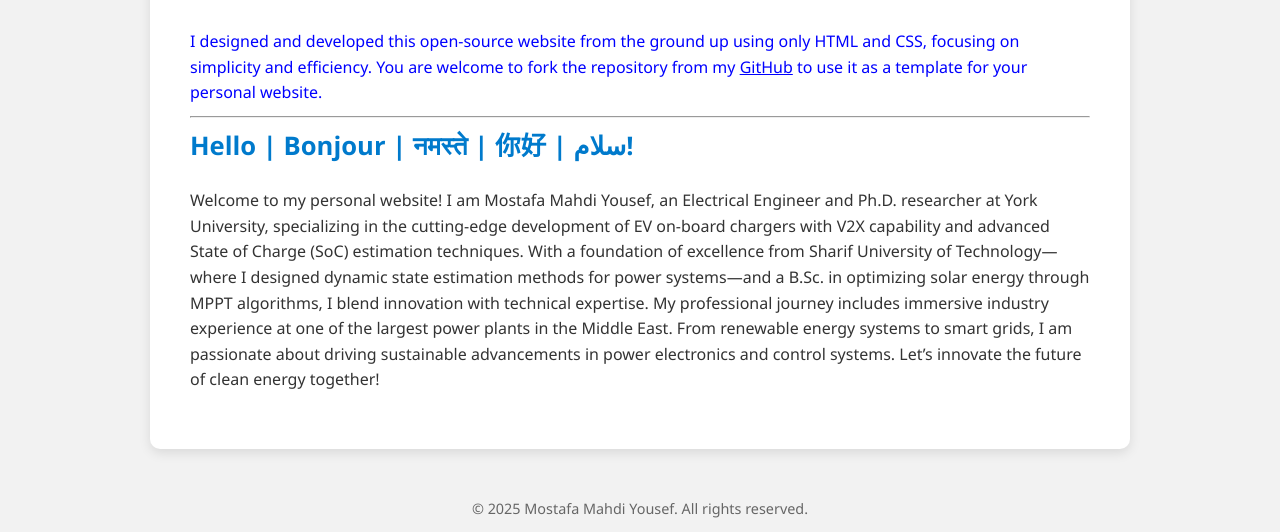
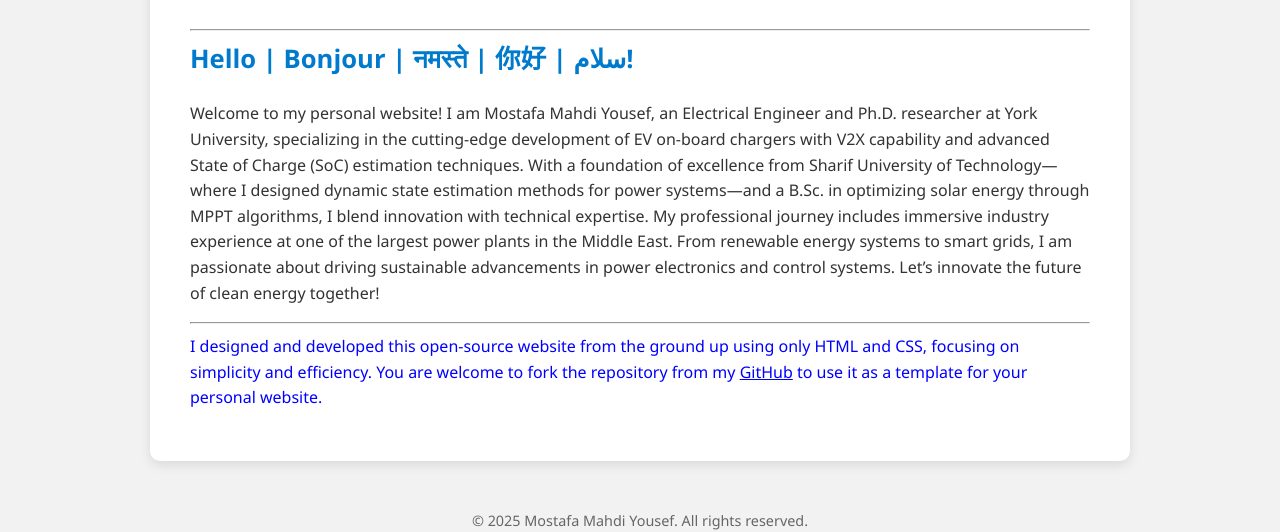
Before and after one commit to MostafaMahdiYousef/mostafamahdiyousef.github.io, a plain HTML site: page index.html in a window 1280 px wide. Shown: the part 528-1060 px from the top of the page. Drawn offline with Linux system fonts and the light colour scheme.

Commit message:
Update index.html

```diff
--- a/index.html
+++ b/index.html
@@ -164,10 +164,7 @@
         </p>
       </div>
     </div>
-<p style="color: blue; font-size:0.5em line-height: 1.6; margin: 10px 0;">
-    I designed and developed this open-source website from the ground up using only HTML and CSS, focusing on simplicity and efficiency.
-    You are welcome to fork the repository from my <a href="https://github.com/your-repo-link" target="_blank" style="color: blue; text-decoration: underline;">GitHub</a> to use it as a template for your personal website.
-</p>
+
 
 <hr/>
     <!-- About section or introduction -->
@@ -183,7 +180,11 @@
       to smart grids, I am passionate about driving sustainable advancements in power electronics and control systems.
       Let’s innovate the future of clean energy together!
     </p>
-
+    <hr/>
+<p style="color: blue; font-size:0.2em line-height: 1.6; margin: 10px 0;">
+    I designed and developed this open-source website from the ground up using only HTML and CSS, focusing on simplicity and efficiency.
+    You are welcome to fork the repository from my <a href="https://github.com/MostafaMahdiYousef" target="_blank" style="color: blue; text-decoration: underline;">GitHub</a> to use it as a template for your personal website.
+</p>
   </div>
 
   <!-- Footer -->
```
